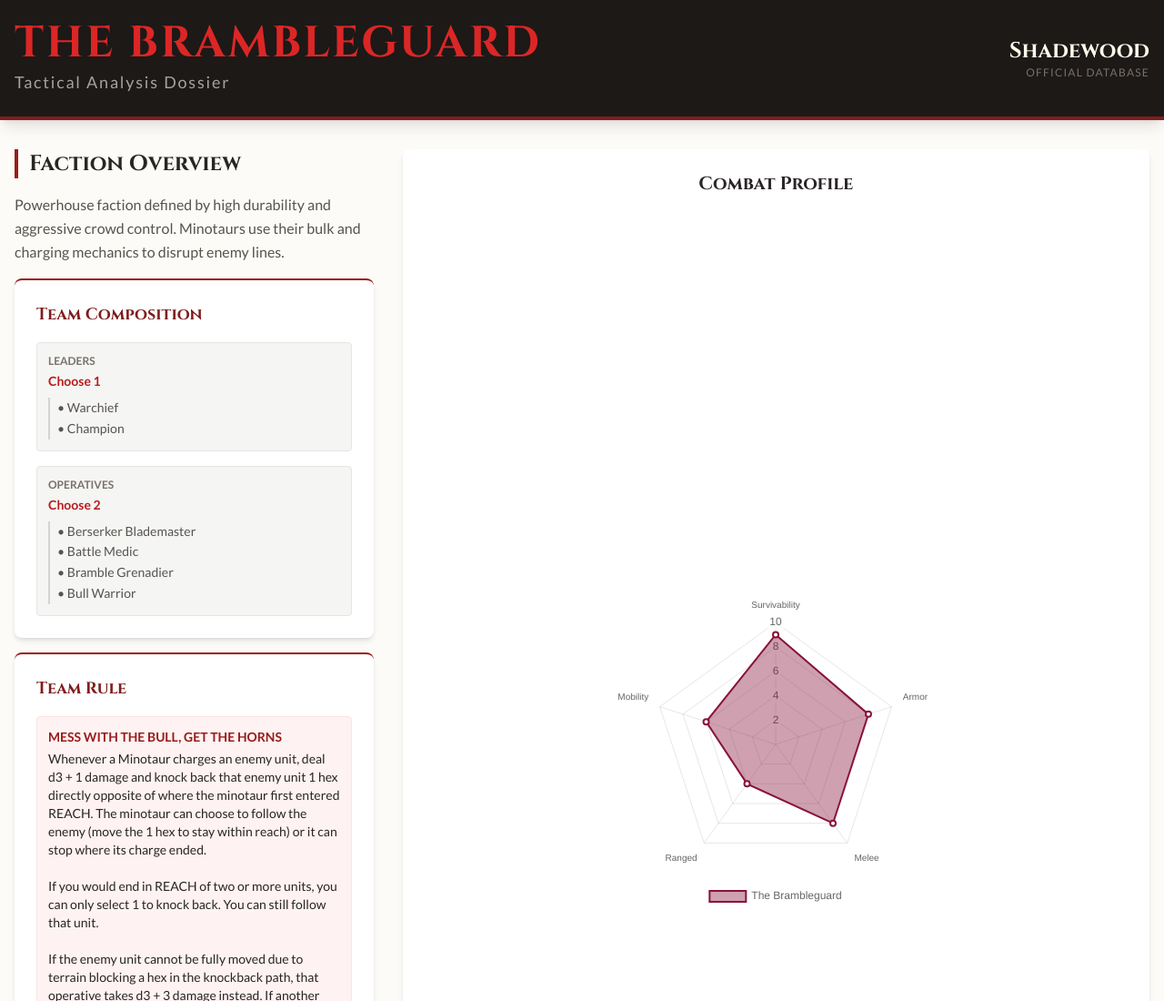
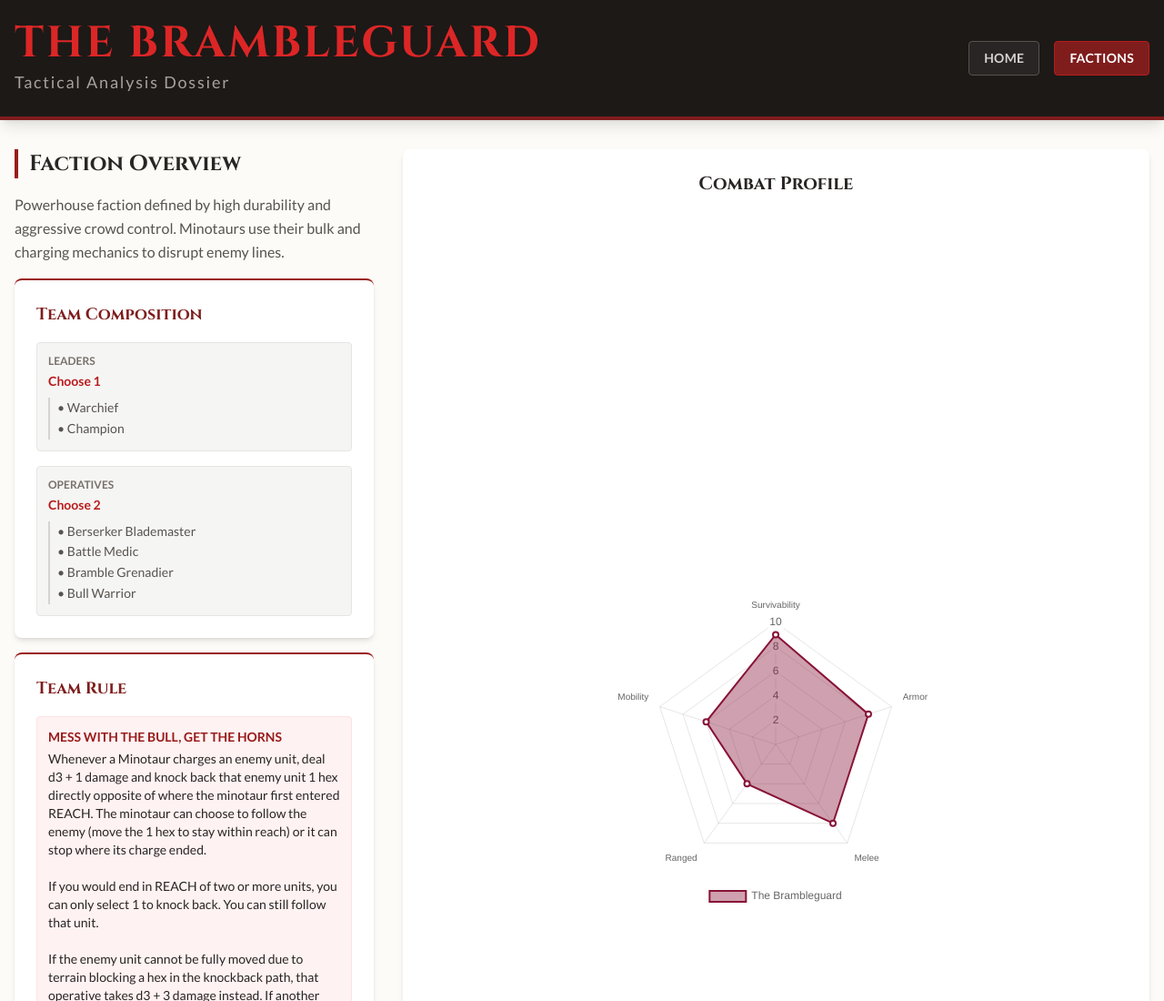
Before and after one commit to sgmoore03/shadewood, a plain HTML site: page faction_profile.html in a window 1280 px wide. Shown: the top 1100 px of the page at 91% size. Drawn offline with nearby package versions, Linux system fonts and the light colour scheme.

Commit message:
Added navigation links

```diff
--- a/faction_profile.html
+++ b/faction_profile.html
@@ -22,13 +22,19 @@
     <!-- Header -->
     <header class="bg-stone-900 text-amber-50 shadow-lg border-b-4 border-red-900">
         <div class="container mx-auto px-4 py-6 flex flex-col md:flex-row justify-between items-center">
-            <div class="text-center md:text-left">
+            <div class="text-center md:text-left mb-4 md:mb-0">
                 <h1 id="faction-name" class="text-3xl md:text-5xl font-bold tracking-wider uppercase text-red-600">Loading...</h1>
                 <p class="text-sm md:text-lg text-stone-400 mt-1 tracking-widest">Tactical Analysis Dossier</p>
             </div>
-            <div class="text-center md:text-right mt-4 md:mt-0">
-                <a href="index.html" class="text-2xl font-bold header-font hover:text-red-500 transition">Shadewood</a>
-                <div class="text-xs uppercase tracking-widest text-stone-500">Official Database</div>
+
+            <!-- Navigation Buttons -->
+            <div class="flex gap-4">
+                <a href="index.html" class="bg-stone-800 hover:bg-stone-700 text-stone-300 hover:text-white font-bold py-2 px-4 rounded border border-stone-600 transition duration-200 text-sm uppercase tracking-wide">
+                    Home
+                </a>
+                <a href="factions.html" class="bg-red-900 hover:bg-red-800 text-white font-bold py-2 px-4 rounded border border-red-700 transition duration-200 text-sm uppercase tracking-wide">
+                    Factions
+                </a>
             </div>
         </div>
     </header>
```
